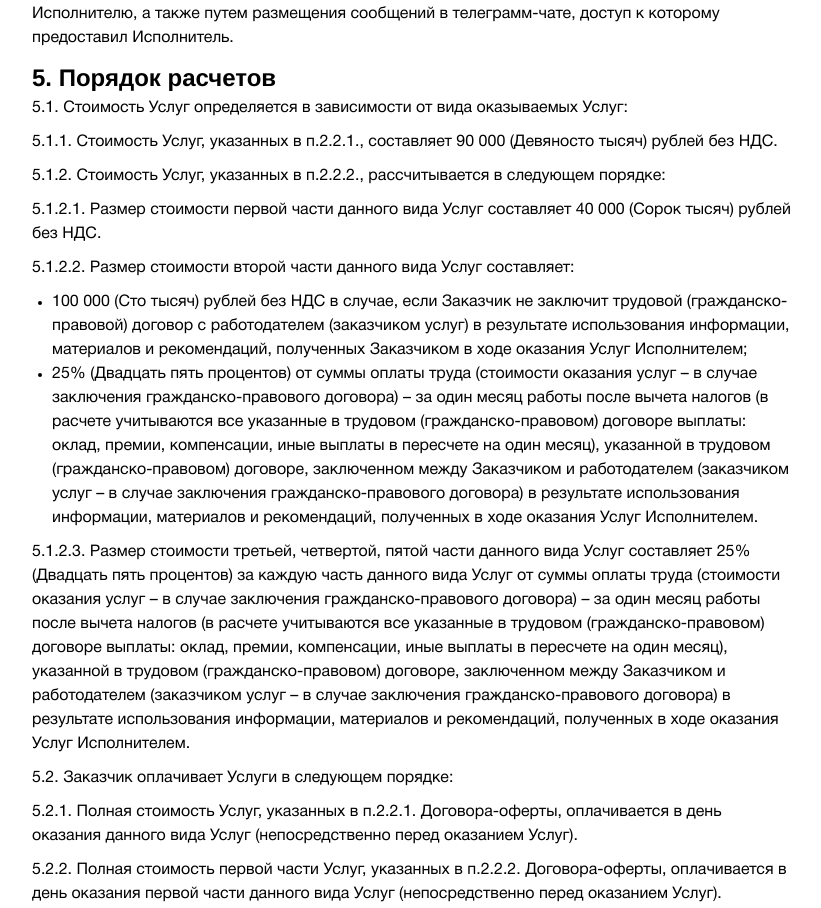
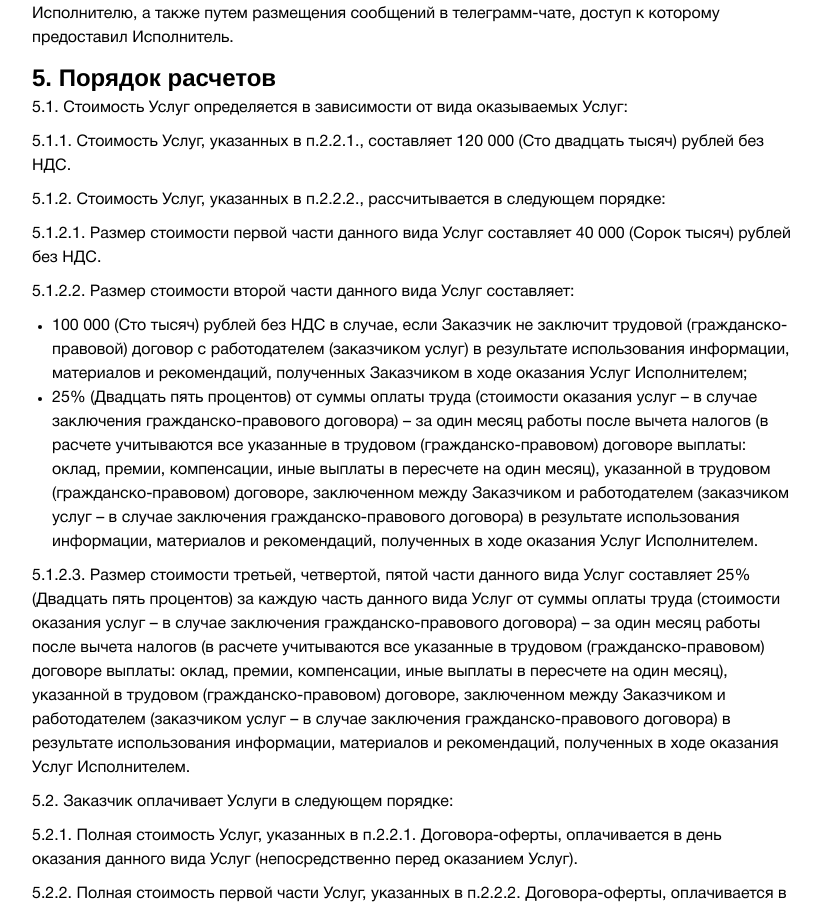
Before and after one commit to obojeoboje/qa2, a React (Vite) app: page /offer in a window 1280 px wide. Shown: the part 6269-7177 px from the top of the page, without its empty margins (228-1049 px from the left). Built offline with nearby package versions, Linux system fonts and the light colour scheme.

Commit message:
updated price

```diff
--- a/src/components/Offer/Offer.tsx
+++ b/src/components/Offer/Offer.tsx
@@ -126,7 +126,7 @@ const Offer = () => {
 
     <h2>5. Порядок расчетов</h2>
     <p>5.1. Стоимость Услуг определяется в зависимости от вида оказываемых Услуг:</p>
-    <p className="indent">5.1.1. Стоимость Услуг, указанных в п.2.2.1., составляет 90 000 (Девяносто тысяч) рублей без НДС.</p>
+    <p className="indent">5.1.1. Стоимость Услуг, указанных в п.2.2.1., составляет 120 000 (Сто двадцать тысяч) рублей без НДС.</p>
     <p className="indent">5.1.2. Стоимость Услуг, указанных в п.2.2.2., рассчитывается в следующем порядке:</p>
     <p className="indent indent">5.1.2.1. Размер стоимости первой части данного вида Услуг составляет 40 000 (Сорок тысяч) рублей без НДС.</p>
     <p className="indent indent">5.1.2.2. Размер стоимости второй части данного вида Услуг составляет:</p>
```
